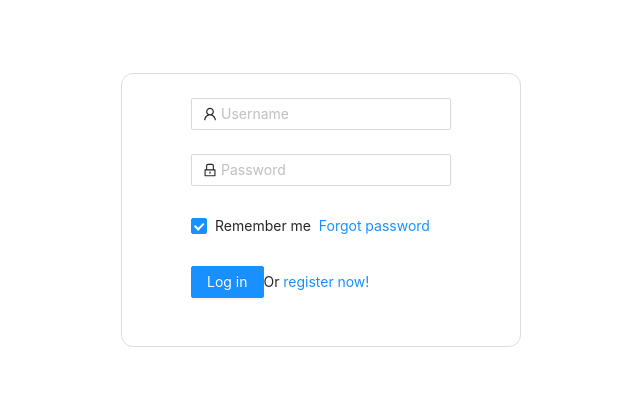
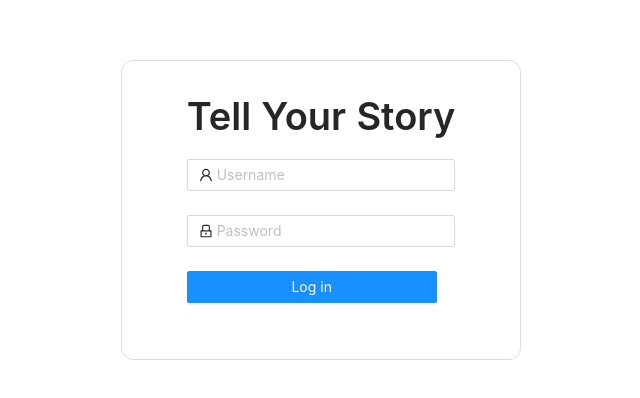
Before and after one commit to ItamarSoffer/reality_client, a React (Create React App) app: page / in a window 1280 px wide. Shown: the part 190-588 px from the top of the page, without its empty margins (319-959 px from the left). Built offline with nearby package versions, Linux system fonts and the light colour scheme.

Commit message:
design login page

```diff
--- a/src/Components/loginForm/loginForm.js
+++ b/src/Components/loginForm/loginForm.js
@@ -1,6 +1,8 @@
 import React from 'react';
 import {Form, Input, Button, Checkbox, Card} from 'antd';
 import { UserOutlined, LockOutlined } from '@ant-design/icons';
+import { Typography } from 'antd';
+const { Title } = Typography;
 
 
 class LoginForm extends React.Component{
@@ -28,14 +30,18 @@ class LoginForm extends React.Component{
                       alignItems: 'center',
                       justifyContent: 'center',
                       borderRadius: '12px',
-                      borderColor: '#ddd'
+                      borderColor: '#ddd',
+                      minHeight: 300
 
                   }}>
+                  <Title level={1}>Tell Your Story </Title>
+
                   <Form
                       name="normal_login"
                       className="login-form"
                       initialValues={{remember: true}}
                       onFinish={this.onFinish}
+
                   >
                       <Form.Item
                           name="username"
@@ -53,21 +59,12 @@ class LoginForm extends React.Component{
                               placeholder="Password"
                           />
                       </Form.Item>
-                      <Form.Item>
-                          <Form.Item name="remember" valuePropName="checked" noStyle>
-                              <Checkbox>Remember me</Checkbox>
-                          </Form.Item>
-
-                          <a className="login-form-forgot" href=".">
-                              Forgot password
-                          </a>
-                      </Form.Item>
 
                       <Form.Item>
-                          <Button type="primary" htmlType="submit" className="login-form-button">
+                          <Button type="primary" htmlType="submit" className="login-form-button" style={{width: '250px'}}>
                               Log in
                           </Button>
-                          Or <a href=".">register now!</a>
+
                       </Form.Item>
                   </Form>
               </Card>
```
